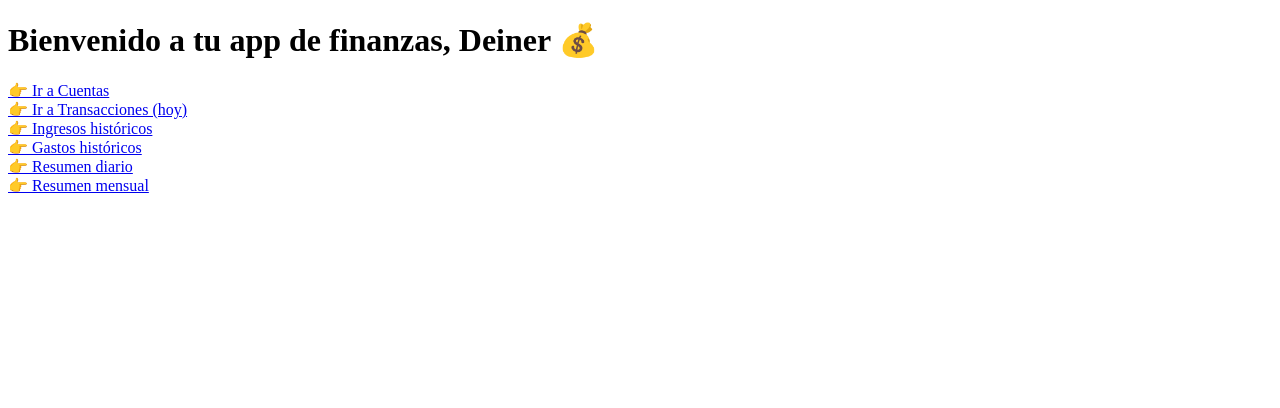
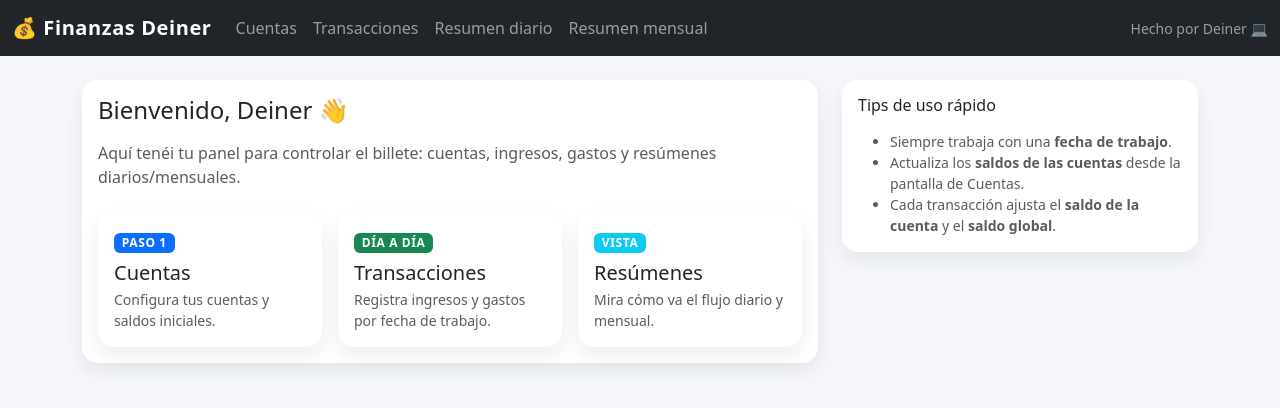
Before and after one commit to dejotaortega/finanzas-deiner, a Flask app: page / in a window 1280 px wide. Shown: the top 408 px of the page. Run offline with Flask 3, Linux system fonts and the light colour scheme; parts of the project's set-up code (start-up, migrations or seed data) failed here and were passed over.

Commit message:
Mejora diseño con Bootstrap y layout

```diff
--- /dev/null
+++ b/templates/base.html
@@ -0,0 +1,90 @@
+<!doctype html>
+<html lang="es">
+  <head>
+    <meta charset="utf-8" />
+    <title>{% block title %}Finanzas Deiner{% endblock %}</title>
+    <meta name="viewport" content="width=device-width, initial-scale=1" />
+
+    <!-- Bootstrap 5 -->
+    <link
+      href="https://cdn.jsdelivr.net/npm/bootstrap@5.3.3/dist/css/bootstrap.min.css"
+      rel="stylesheet"
+    />
+
+    <!-- Estilos propios -->
+    <link
+      rel="stylesheet"
+      href="{{ url_for('static', filename='styles.css') }}"
+    />
+  </head>
+  <body>
+    <!-- NAVBAR -->
+    <nav class="navbar navbar-expand-lg navbar-dark bg-dark">
+      <div class="container-fluid">
+        <a class="navbar-brand" href="{{ url_for('home') }}">
+          💰 Finanzas Deiner
+        </a>
+
+        <button
+          class="navbar-toggler"
+          type="button"
+          data-bs-toggle="collapse"
+          data-bs-target="#mainNavbar"
+        >
+          <span class="navbar-toggler-icon"></span>
+        </button>
+
+        <div class="collapse navbar-collapse" id="mainNavbar">
+          <ul class="navbar-nav me-auto mb-2 mb-lg-0">
+            <li class="nav-item">
+              <a
+                class="nav-link {% if request.path.startswith('/cuentas') %}active{% endif %}"
+                href="{{ url_for('cuentas') }}"
+              >
+                Cuentas
+              </a>
+            </li>
+            <li class="nav-item">
+              <a
+                class="nav-link {% if request.path.startswith('/transacciones') %}active{% endif %}"
+                href="{{ url_for('transacciones') }}"
+              >
+                Transacciones
+              </a>
+            </li>
+            <li class="nav-item">
+              <a
+                class="nav-link {% if request.path.startswith('/resumen-diario') %}active{% endif %}"
+                href="{{ url_for('resumen_diario') }}"
+              >
+                Resumen diario
+              </a>
+            </li>
+            <li class="nav-item">
+              <a
+                class="nav-link {% if request.path.startswith('/resumen-mensual') %}active{% endif %}"
+                href="{{ url_for('resumen_mensual') }}"
+              >
+                Resumen mensual
+              </a>
+            </li>
+          </ul>
+
+          <span class="navbar-text small text-light-50">
+            Hecho por Deiner 💻
+          </span>
+        </div>
+      </div>
+    </nav>
+
+    <!-- CONTENIDO PRINCIPAL -->
+    <main class="container py-4">
+      {% block content %}{% endblock %}
+    </main>
+
+    <!-- Bootstrap JS -->
+    <script
+      src="https://cdn.jsdelivr.net/npm/bootstrap@5.3.3/dist/js/bootstrap.bundle.min.js"
+    ></script>
+  </body>
+</html>
--- a/templates/home.html
+++ b/templates/home.html
@@ -1,18 +1,90 @@
-<!DOCTYPE html>
-<html lang="es">
-<head>
-  <meta charset="UTF-8">
-  <title>Finanzas de Deiner</title>
-</head>
-<body>
-  <h1>Bienvenido a tu app de finanzas, Deiner 💰</h1>
-  <p>
-  <a href="/cuentas">👉 Ir a Cuentas</a><br>
-  <a href="/transacciones">👉 Ir a Transacciones (hoy)</a><br>
-  <a href="/ingresos">👉 Ingresos históricos</a><br>
-  <a href="/gastos">👉 Gastos históricos</a><br>
-  <a href="/resumen-diario">👉 Resumen diario</a><br>
-  <a href="/resumen-mensual">👉 Resumen mensual</a>
-</p>
-</body>
-</html>
+{% extends "base.html" %}
+
+{% block title %}Inicio · Finanzas Deiner{% endblock %}
+
+{% block content %}
+<div class="row g-4">
+  <div class="col-12 col-lg-8">
+    <div class="card">
+      <div class="card-body">
+        <h1 class="h4 mb-3">Bienvenido, Deiner 👋</h1>
+        <p class="text-muted mb-4">
+          Aquí tenéi tu panel para controlar el billete: cuentas, ingresos,
+          gastos y resúmenes diarios/mensuales.
+        </p>
+
+        <div class="row g-3">
+          <div class="col-12 col-md-4">
+            <a href="{{ url_for('cuentas') }}" class="text-decoration-none">
+              <div class="card border-0 h-100">
+                <div class="card-body">
+                  <div class="badge bg-primary badge-tag mb-2">Paso 1</div>
+                  <h2 class="h5 mb-1">Cuentas</h2>
+                  <p class="text-muted small mb-0">
+                    Configura tus cuentas y saldos iniciales.
+                  </p>
+                </div>
+              </div>
+            </a>
+          </div>
+
+          <div class="col-12 col-md-4">
+            <a
+              href="{{ url_for('transacciones') }}"
+              class="text-decoration-none"
+            >
+              <div class="card border-0 h-100">
+                <div class="card-body">
+                  <div class="badge bg-success badge-tag mb-2">Día a día</div>
+                  <h2 class="h5 mb-1">Transacciones</h2>
+                  <p class="text-muted small mb-0">
+                    Registra ingresos y gastos por fecha de trabajo.
+                  </p>
+                </div>
+              </div>
+            </a>
+          </div>
+
+          <div class="col-12 col-md-4">
+            <a
+              href="{{ url_for('resumen_diario') }}"
+              class="text-decoration-none"
+            >
+              <div class="card border-0 h-100">
+                <div class="card-body">
+                  <div class="badge bg-info badge-tag mb-2">Vista</div>
+                  <h2 class="h5 mb-1">Resúmenes</h2>
+                  <p class="text-muted small mb-0">
+                    Mira cómo va el flujo diario y mensual.
+                  </p>
+                </div>
+              </div>
+            </a>
+          </div>
+        </div>
+      </div>
+    </div>
+  </div>
+
+  <!-- Panel lateral -->
+  <div class="col-12 col-lg-4">
+    <div class="card">
+      <div class="card-body">
+        <h2 class="h6 mb-3">Tips de uso rápido</h2>
+        <ul class="small text-muted mb-0">
+          <li>Siempre trabaja con una <strong>fecha de trabajo</strong>.</li>
+          <li>
+            Actualiza los <strong>saldos de las cuentas</strong> desde la
+            pantalla de Cuentas.
+          </li>
+          <li>
+            Cada transacción ajusta el
+            <strong>saldo de la cuenta</strong> y el
+            <strong>saldo global</strong>.
+          </li>
+        </ul>
+      </div>
+    </div>
+  </div>
+</div>
+{% endblock %}
```
